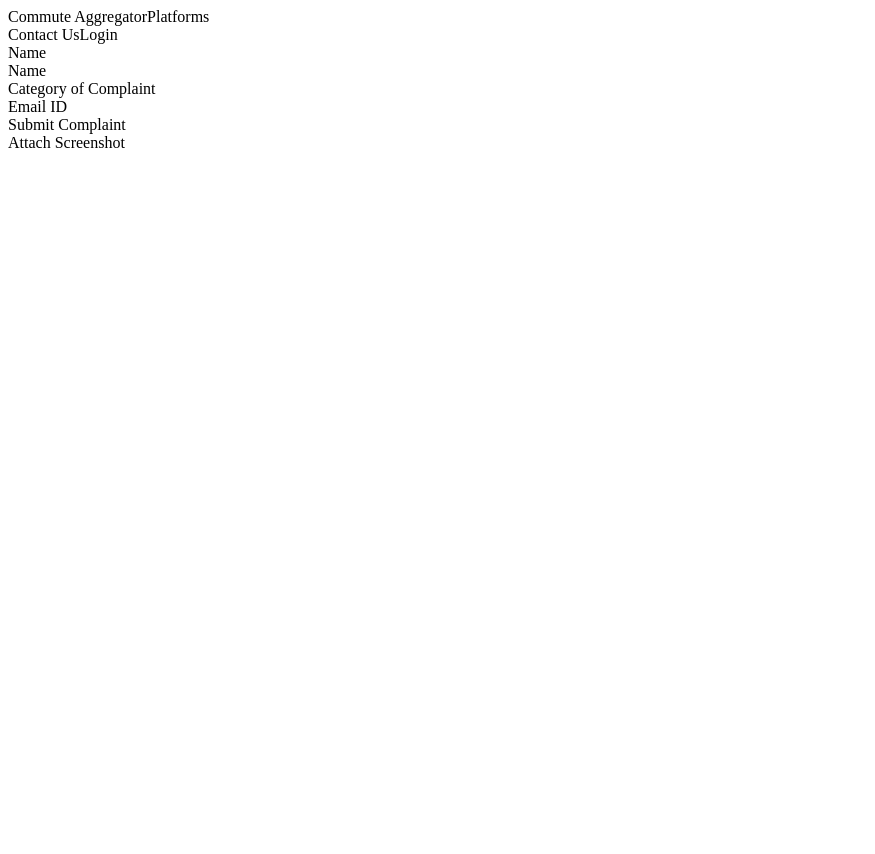
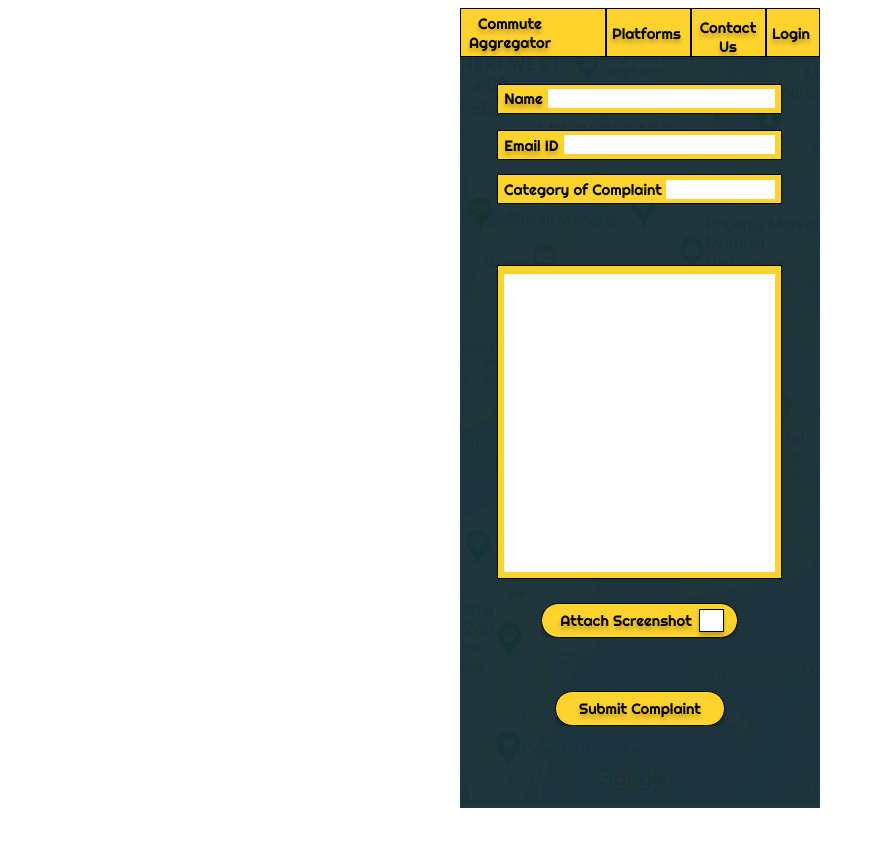
Before and after one commit to NotChampi0n/Commute-Aggregator, a PHP site: page /Complaint_Page.html in a window 1280 px wide. Shown: the whole page, without its empty margins (0-875 px from the left). Before the commit the page ends 148 px from the top, so only its background shows below. Run offline with PHP 8.4, Linux system fonts and the light colour scheme.

Commit message:
Fixed API

```diff
--- a/Complaint_Page.css
+++ b/Complaint_Page.css
@@ -2,387 +2,248 @@
   box-sizing: border-box;
 }
 body {
-    font-size: 14px;
+  font-size: 15px;
+  font-family: Righteous;
+  font-weight: Regular;
 }
-  .v25_90 {
+.parent {
   width: 360px;
   height: 800px;
   background: rgba(255, 255, 255, 1);
-    opacity: 1;
   position: relative;
-    top: 0px;
-    left: 0px;
+  overflow: hidden;
+  margin-left: auto;
+  margin-right: auto;
+}
+.navbarParent {
+  width: 360px;
+  height: 50px;
+  position: relative;
   overflow: hidden;
 }
-  .v25_91 {
-    width: 360px;
-    height: 50px;
-    background: url("../images/v25_91.png");
-    background-repeat: no-repeat;
-    background-position: center center;
-    background-size: cover;
-    opacity: 1;
-    position: relative;
-    top: 0px;
-    left: 0px;
-    overflow: hidden;
+
+.black_left_border {
+  border-left: black solid 2px;
+  padding-top: 16px;
+  height: 100%;
+  padding-left: 5px;
 }
-  .v25_92 {
+
+.navbarContainer {
   width: 360px;
   height: 49px;
   background: rgba(255, 211, 45, 1);
-    opacity: 1;
   position: relative;
-    top: 0px;
-    left: 0px;
   border: 1px solid rgba(0, 0, 0, 1);
   overflow: hidden;
 }
-  .v25_93 {
+.comAgg {
   width: 82px;
-    color: rgba(0, 0, 0, 1);
   position: absolute;
   top: 6px;
   left: 9px;
   text-shadow: 0px 4px 4px rgba(0, 0, 0, 0.25);
-    font-family: Righteous;
-    font-weight: Regular;
-    font-size: 15px;
-    opacity: 1;
   text-align: center;
 }
-  .v25_94 {
-    width: 69px;
+.platforms {
+  width: 70px;
   color: rgba(0, 0, 0, 1);
   position: absolute;
-    top: 16px;
-    left: 156px;
+  top: 0px;
+  left: 145px;
   text-shadow: 0px 4px 4px rgba(0, 0, 0, 0.25);
-    font-family: Righteous;
-    font-weight: Regular;
-    font-size: 15px;
-    opacity: 1;
   text-align: center;
 }
-  .name {
-    color: #fff;
-  }
-  .name {
-    color: #fff;
-  }
-  .name {
-    color: #fff;
-  }
-  .v25_98 {
+
+.contactUs {
   width: 69px;
-    color: rgba(0, 0, 0, 1);
+  padding-top: 10px;
   position: absolute;
-    top: 18px;
-    left: 235px;
+  top: 0px;
+  left: 230px;
   text-shadow: 0px 4px 4px rgba(0, 0, 0, 0.25);
-    font-family: Righteous;
-    font-weight: Regular;
-    font-size: 13px;
-    opacity: 1;
   text-align: center;
 }
-  .v25_99 {
+
+.login {
   width: 39px;
-    color: rgba(0, 0, 0, 1);
   position: absolute;
-    top: 16px;
-    left: 314px;
+  top: 0px;
+  left: 305px;
   text-shadow: 0px 4px 4px rgba(0, 0, 0, 0.25);
-    font-family: Righteous;
-    font-weight: Regular;
-    font-size: 15px;
-    opacity: 1;
   text-align: center;
 }
-  .v36_13 {
+
+.bgContainer {
   width: 360px;
-    height: 752px;
-    background: url("../images/v36_13.png");
-    background-repeat: no-repeat;
-    background-position: center center;
-    background-size: cover;
-    opacity: 1;
+  height: 751px;
   position: absolute;
   top: 49px;
   left: 0px;
   overflow: hidden;
 }
-  .v25_100 {
+
+.map {
   width: 360px;
   height: 751px;
-    background: url("../images/v25_100.png");
+  background: url("Map.png");
   background-repeat: no-repeat;
   background-position: center center;
   background-size: cover;
-    opacity: 0.5;
+  opacity: 0.9;
   position: absolute;
-    top: 1px;
-    left: 0px;
-    box-shadow: 0px 4px 4px rgba(0, 0, 0, 0.25);
   overflow: hidden;
 }
-  .v25_101 {
+.maptint {
   width: 360px;
   height: 751px;
-    background: rgba(7, 34, 39, 0.9100000262260437);
-    opacity: 1;
-    position: relative;
+  position: absolute;
   top: 0px;
   left: 0px;
-    overflow: hidden;
+  background-color: #072227;
+  opacity: 0.9;
 }
-  .v25_103 {
+
+.nameParent {
   width: 285px;
   height: 30px;
-    background: url("../images/v25_103.png");
-    background-repeat: no-repeat;
-    background-position: center center;
-    background-size: cover;
-    opacity: 1;
   position: absolute;
   top: 76px;
   left: 37px;
   overflow: hidden;
 }
-  .v25_104 {
+.nameContainer {
   width: 285px;
   height: 30px;
   background: rgba(255, 211, 45, 1);
-    opacity: 1;
   position: relative;
-    top: 0px;
-    left: 0px;
   border: 1px solid rgba(0, 0, 0, 1);
   box-shadow: 0px 4px 4px rgba(0, 0, 0, 0.25);
   overflow: hidden;
 }
-  .v25_105 {
+.nameLabel {
   width: 39px;
-    color: rgba(0, 0, 0, 1);
   position: absolute;
   top: 5px;
   left: 7px;
   text-shadow: 0px 4px 4px rgba(0, 0, 0, 0.25);
-    font-family: Righteous;
-    font-weight: Regular;
-    font-size: 15px;
-    opacity: 1;
   text-align: center;
 }
-  .v25_106 {
+.nameInput {
   width: 227px;
   height: 19px;
   background: rgba(255, 255, 255, 1);
-    opacity: 1;
   position: absolute;
   top: 5px;
   left: 51px;
   overflow: hidden;
 }
-  .v25_119 {
+
+.categoryParent {
   width: 285px;
   height: 30px;
-    background: url("../images/v25_119.png");
-    background-repeat: no-repeat;
-    background-position: center center;
-    background-size: cover;
-    opacity: 1;
   position: absolute;
-    top: 76px;
+  top: 166px;
   left: 37px;
   overflow: hidden;
 }
-  .v25_120 {
+.categoryContainer {
   width: 285px;
   height: 30px;
   background: rgba(255, 211, 45, 1);
-    opacity: 1;
   position: relative;
-    top: 0px;
-    left: 0px;
   border: 1px solid rgba(0, 0, 0, 1);
   box-shadow: 0px 4px 4px rgba(0, 0, 0, 0.25);
   overflow: hidden;
 }
-  .v25_121 {
-    width: 39px;
-    color: rgba(0, 0, 0, 1);
+.categoryLabel {
+  width: 109px;
+  height: 19px;
+  background: rgba(255, 255, 255, 1);
   position: absolute;
-    top: 5px;
+  top: 6px;
+  left: 169px;
+  overflow: hidden;
+}
+.categoryInput {
+  width: 166px;
+  position: absolute;
+  top: 6px;
+  left: 3px;
+  text-align: center;
+}
+.emailParent {
+  width: 285px;
+  height: 30px;
+  position: absolute;
+  top: 122px;
+  left: 37px;
+  overflow: hidden;
+}
+.emailContainer {
+  width: 285px;
+  height: 30px;
+  background: rgba(255, 211, 45, 1);
+  position: relative;
+  border: 1px solid rgba(0, 0, 0, 1);
+  box-shadow: 0px 4px 4px rgba(0, 0, 0, 0.25);
+  overflow: hidden;
+}
+.emailLabel {
+  width: 55px;
+  position: absolute;
+  top: 6px;
   left: 7px;
   text-shadow: 0px 4px 4px rgba(0, 0, 0, 0.25);
-    font-family: Righteous;
-    font-weight: Regular;
-    font-size: 15px;
-    opacity: 1;
   text-align: center;
 }
-  .v25_122 {
+.emailInput {
   width: 211px;
   height: 19px;
   background: rgba(255, 255, 255, 1);
-    opacity: 1;
   position: absolute;
   top: 5px;
   left: 67px;
   overflow: hidden;
 }
-  .v26_75 {
-    width: 285px;
-    height: 30px;
-    background: url("../images/v26_75.png");
-    background-repeat: no-repeat;
-    background-position: center center;
-    background-size: cover;
-    opacity: 1;
-    position: absolute;
-    top: 166px;
-    left: 37px;
-    overflow: hidden;
-  }
-  .v26_76 {
-    width: 285px;
-    height: 30px;
-    background: rgba(255, 211, 45, 1);
-    opacity: 1;
-    position: relative;
-    top: 0px;
-    left: 0px;
-    border: 1px solid rgba(0, 0, 0, 1);
-    box-shadow: 0px 4px 4px rgba(0, 0, 0, 0.25);
-    overflow: hidden;
-  }
-  .v26_79 {
-    width: 109px;
-    height: 19px;
-    background: rgba(255, 255, 255, 1);
-    opacity: 1;
-    position: absolute;
-    top: 6px;
-    left: 169px;
-    overflow: hidden;
-  }
-  .v26_77 {
-    width: 166px;
-    color: rgba(0, 0, 0, 1);
-    position: absolute;
-    top: 6px;
-    left: 3px;
-    text-shadow: 0px 4px 4px rgba(0, 0, 0, 0.25);
-    font-family: Righteous;
-    font-weight: Regular;
-    font-size: 15px;
-    opacity: 1;
-    text-align: center;
-  }
-  .v25_107 {
-    width: 285px;
-    height: 30px;
-    background: url("../images/v25_107.png");
-    background-repeat: no-repeat;
-    background-position: center center;
-    background-size: cover;
-    opacity: 1;
-    position: absolute;
-    top: 122px;
-    left: 37px;
-    overflow: hidden;
-  }
-  .v25_108 {
-    width: 285px;
-    height: 30px;
-    background: rgba(255, 211, 45, 1);
-    opacity: 1;
-    position: relative;
-    top: 0px;
-    left: 0px;
-    border: 1px solid rgba(0, 0, 0, 1);
-    box-shadow: 0px 4px 4px rgba(0, 0, 0, 0.25);
-    overflow: hidden;
-  }
-  .v25_109 {
-    width: 55px;
-    color: rgba(0, 0, 0, 1);
-    position: absolute;
-    top: 6px;
-    left: 7px;
-    text-shadow: 0px 4px 4px rgba(0, 0, 0, 0.25);
-    font-family: Righteous;
-    font-weight: Regular;
-    font-size: 15px;
-    opacity: 1;
-    text-align: center;
-  }
-  .v25_110 {
-    width: 211px;
-    height: 19px;
-    background: rgba(255, 255, 255, 1);
-    opacity: 1;
-    position: absolute;
-    top: 5px;
-    left: 67px;
-    overflow: hidden;
-  }
-  .v26_73 {
+.ssViewParent {
   width: 285px;
   height: 314px;
-    background: url("../images/v26_73.png");
-    background-repeat: no-repeat;
-    background-position: center center;
-    background-size: cover;
-    opacity: 1;
   position: absolute;
   top: 257px;
   left: 37px;
   overflow: hidden;
 }
-  .v25_112 {
+.ssViewContainer {
   width: 285px;
   height: 314px;
   background: rgba(255, 211, 45, 1);
-    opacity: 1;
   position: relative;
-    top: 0px;
-    left: 0px;
   border: 1px solid rgba(0, 0, 0, 1);
   overflow: hidden;
 }
-  .v25_111 {
+.ssViewInput {
   width: 271px;
   height: 298px;
   background: rgba(255, 255, 255, 1);
-    opacity: 1;
   position: absolute;
   top: 9px;
   left: 7px;
   overflow: hidden;
 }
-  .v25_127 {
+.submitcParent {
   width: 170px;
   height: 35px;
-    background: url("../images/v25_127.png");
-    background-repeat: no-repeat;
-    background-position: center center;
-    background-size: cover;
-    opacity: 1;
   position: absolute;
   top: 683px;
   left: 95px;
   overflow: hidden;
 }
-  .v25_128 {
+.submitcContainer {
   width: 170px;
   height: 35px;
   background: rgba(255, 211, 45, 1);
-    opacity: 1;
   position: absolute;
-    top: 0px;
-    left: 0px;
   border: 1px solid rgba(0, 0, 0, 1);
   border-top-left-radius: 75px;
   border-top-right-radius: 75px;
@@ -391,110 +252,66 @@
   box-shadow: 0px 4px 4px rgba(0, 0, 0, 0.25);
   overflow: hidden;
 }
-  .v25_129 {
+.submitcLabel {
   width: 146px;
-    color: rgba(0, 0, 0, 1);
   position: absolute;
   top: 8px;
   left: 12px;
   text-shadow: 0px 4px 4px rgba(0, 0, 0, 0.25);
-    font-family: Righteous;
-    font-weight: Regular;
-    font-size: 15px;
-    opacity: 1;
   text-align: center;
 }
-  .v25_134 {
+.attachssParent {
   width: 197px;
   height: 35px;
-    background: url("../images/v25_134.png");
-    background-repeat: no-repeat;
-    background-position: center center;
-    background-size: cover;
-    opacity: 1;
   position: absolute;
   top: 595px;
   left: 81px;
   overflow: hidden;
 }
-  .v25_124 {
+.attachssContainer {
   width: 197px;
   height: 35px;
-    background: url("../images/v25_124.png");
-    background-repeat: no-repeat;
-    background-position: center center;
-    background-size: cover;
-    opacity: 1;
   position: absolute;
   top: 0px;
   left: 0px;
   overflow: hidden;
 }
-  .v25_125 {
+.attachssChild {
   width: 197px;
   height: 35px;
   background: rgba(255, 211, 45, 1);
-    opacity: 1;
   position: absolute;
   top: 0px;
   left: 0px;
   border: 1px solid rgba(0, 0, 0, 1);
-    border-top-left-radius: 75px;
-    border-top-right-radius: 75px;
-    border-bottom-left-radius: 75px;
-    border-bottom-right-radius: 75px;
+  border-radius: 75px;
   box-shadow: 0px 4px 4px rgba(0, 0, 0, 0.25);
   overflow: hidden;
 }
-  .v25_126 {
+.attachssLabel {
   width: 146px;
-    color: rgba(0, 0, 0, 1);
   position: absolute;
   top: 8px;
   left: 12px;
   text-shadow: 0px 4px 4px rgba(0, 0, 0, 0.25);
-    font-family: Righteous;
-    font-weight: Regular;
-    font-size: 15px;
-    opacity: 1;
   text-align: center;
 }
-  .v25_133 {
+.imgParent {
   width: 25px;
   height: 23px;
-    background: url("../images/v25_133.png");
-    background-repeat: no-repeat;
-    background-position: center center;
-    background-size: cover;
-    opacity: 1;
   position: absolute;
   top: 6px;
   left: 158px;
   box-shadow: 0px 4px 4px rgba(0, 0, 0, 0.25);
   overflow: hidden;
 }
-  .v25_132 {
+.imgContainer {
   width: 25px;
   height: 23px;
   background: rgba(255, 255, 255, 1);
-    opacity: 1;
   position: absolute;
   top: 0px;
   left: 0px;
   border: 1px solid rgba(0, 0, 0, 1);
   overflow: hidden;
 }
-  .v25_131 {
-    width: 20px;
-    height: 20px;
-    background: url("../images/v25_131.png");
-    background-repeat: no-repeat;
-    background-position: center center;
-    background-size: cover;
-    opacity: 1;
-    position: absolute;
-    top: 2px;
-    left: 3px;
-    box-shadow: 0px 4px 4px rgba(0, 0, 0, 0.25);
-    overflow: hidden;
-  }
--- a/Complaint_Page.html
+++ b/Complaint_Page.html
@@ -1,64 +1,68 @@
 <!DOCTYPE html>
 <html>
   <head>
-    <link
-      href="https://fonts.googleapis.com/css?family=Righteous&display=swap"
-      rel="stylesheet"
-    />
+    <link href="https://fonts.googleapis.com/css?family=Righteous&display=swap" rel="stylesheet" />
+    <link href="/Complaint_Page.css" rel="stylesheet" />
   </head>
   <body>
-    <div class="v25_90">
-      <div class="v25_91">
-        <div class="v25_92"></div>
-        <span class="v25_93">Commute Aggregator</span
-        ><span class="v25_94">Platforms</span>
-        <div class="name"></div>
-        <div class="name"></div>
-        <div class="name"></div>
-        <span class="v25_98">Contact Us</span><span class="v25_99">Login</span>
+
+    <div class="parent">
+
+      <div class="navbarParent">
+        <div class="navbarContainer"></div>
+        <span class="comAgg">Commute Aggregator</span
+        ><span class="platforms black_left_border">Platforms</span>
+        <span class="contactUs black_left_border">Contact Us</span>
+        <span class="login black_left_border">Login</span>
       </div>
-      <div class="v36_13">
-        <div class="v25_100"></div>
-        <div class="v25_101"></div>
+
+      <div class="bgContainer">
+        <div class="map"></div>
+        <div class="maptint"></div>
       </div>
-      <div class="v25_103">
-        <div class="v25_104"></div>
-        <span class="v25_105">Name</span>
-        <div class="v25_106"></div>
+
+      <div class="nameParent">
+        <div class="nameContainer"></div>
+        <span class="nameLabel">Name</span>
+        <div class="nameInput"></div>
       </div>
-      <div class="v25_119">
-        <div class="v25_120"></div>
-        <span class="v25_121">Name</span>
-        <div class="v25_122"></div>
+
+      <div class="categoryParent">
+        <div class="categoryContainer"></div>
+
+        <!-- Fix this input and Label must be interchanged -->
+
+        <div class="categoryInput">Category of Complaint</div>
+        <span class="categoryLabel"></span>
       </div>
-      <div class="v26_75">
-        <div class="v26_76"></div>
-        <div class="v26_79"></div>
-        <span class="v26_77">Category of Complaint</span>
+
+      <div class="emailParent">
+        <div class="emailContainer"></div>
+        <span class="emailLabel">Email ID</span>
+        <div class="emailInput"></div>
       </div>
-      <div class="v25_107">
-        <div class="v25_108"></div>
-        <span class="v25_109">Email ID</span>
-        <div class="v25_110"></div>
+
+      <div class="ssViewParent">
+        <div class="ssViewContainer"></div>
+        <div class="ssViewInput"></div>
       </div>
-      <div class="v26_73">
-        <div class="v25_112"></div>
-        <div class="v25_111"></div>
+
+      <div class="submitcParent">
+        <div class="submitcContainer"></div>
+        <span class="submitcLabel">Submit Complaint</span>
       </div>
-      <div class="v25_127">
-        <div class="v25_128"></div>
-        <span class="v25_129">Submit Complaint</span>
-      </div>
-      <div class="v25_134">
-        <div class="v25_124">
-          <div class="v25_125"></div>
-          <span class="v25_126">Attach Screenshot</span>
+
+      <div class="attachssParent">
+        <div class="attachssContainer">
+          <div class="attachssChild"></div>
+          <span class="attachssLabel">Attach Screenshot</span>
         </div>
-        <div class="v25_133">
-          <div class="v25_132"></div>
-          <div class="v25_131"></div>
+
+        <div class="imgParent">
+          <div class="imgContainer"></div>
         </div>
       </div>
+
     </div>
   </body>
 </html>
```
Lines whose indentation alone changed are shown as unchanged.
